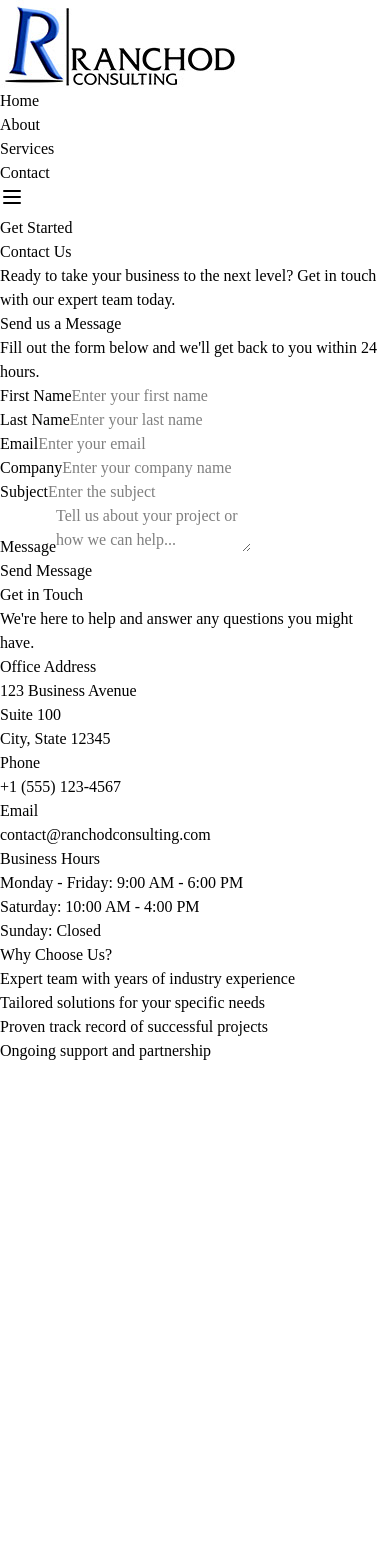
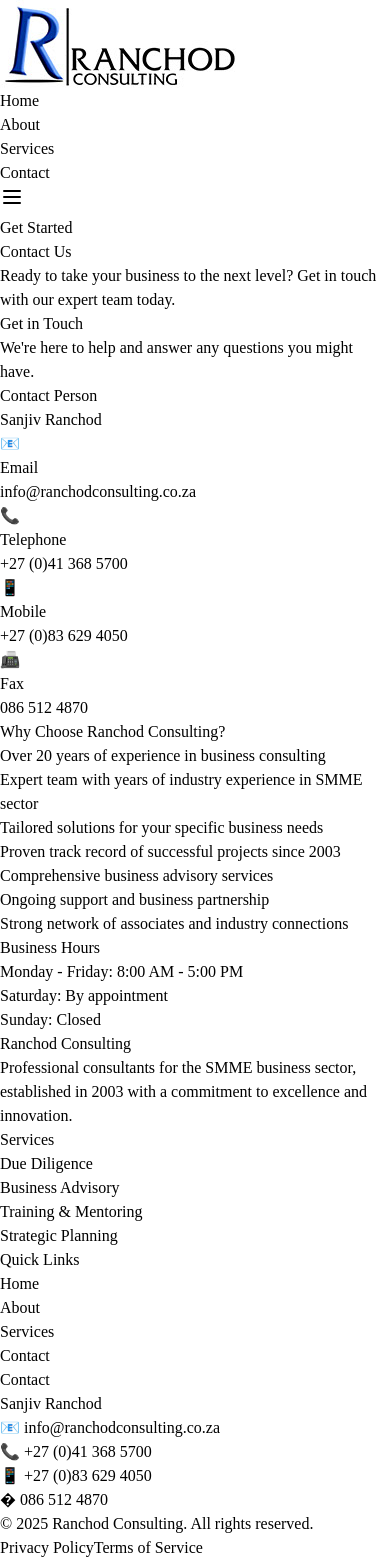
Before and after one commit to PhilaniNcube/ranchod-consulting, a Next.js app in the folder apps/web/: page /contact in a window 390 px wide. Before the commit the page ends 1063 px from the top, so only its background shows below. Built offline with nearby package versions, Linux system fonts and the light colour scheme.

Commit message:
feat: add footer component and integrate it into the layout

```diff
--- a/apps/web/app/contact/page.tsx
+++ b/apps/web/app/contact/page.tsx
@@ -1,4 +1,3 @@
-import { Button } from "@workspace/ui/components/button";
 import {
   Card,
   CardContent,
@@ -6,154 +5,143 @@
   CardHeader,
   CardTitle,
 } from "@workspace/ui/components/card";
-import { Input } from "@workspace/ui/components/input";
-import { Textarea } from "@workspace/ui/components/textarea";
-import { Label } from "@workspace/ui/components/label";
 
 export default function ContactPage() {
   return (
-    <div className="container mx-auto px-4 py-8">
-      <div className="max-w-6xl mx-auto">
-        <div className="text-center mb-12">
-          <h1 className="text-4xl font-bold mb-4">Contact Us</h1>
-          <p className="text-lg text-muted-foreground max-w-2xl mx-auto">
+    <div className="min-h-screen">
+      {/* Contact Hero */}
+      <section className="py-20 px-6 bg-gradient-to-br from-brand to-gray-800 text-white">
+        <div className="max-w-4xl mx-auto text-center">
+          <h1 className="text-5xl font-bold mb-6">Contact Us</h1>
+          <div className="w-24 h-1 bg-amber-600 mx-auto mb-8"></div>
+          <p className="text-xl leading-relaxed opacity-90">
             Ready to take your business to the next level? Get in touch with our
             expert team today.
           </p>
         </div>
-
-        <div className="grid grid-cols-1 lg:grid-cols-2 gap-12">
-          {/* Contact Form */}
-          <Card>
-            <CardHeader>
-              <CardTitle>Send us a Message</CardTitle>
-              <CardDescription>
-                Fill out the form below and we'll get back to you within 24
-                hours.
-              </CardDescription>
-            </CardHeader>
-            <CardContent>
-              <form className="space-y-6">
-                <div className="grid grid-cols-1 md:grid-cols-2 gap-4">
-                  <div className="space-y-2">
-                    <Label htmlFor="firstName">First Name</Label>
-                    <Input id="firstName" placeholder="Enter your first name" />
-                  </div>
-                  <div className="space-y-2">
-                    <Label htmlFor="lastName">Last Name</Label>
-                    <Input id="lastName" placeholder="Enter your last name" />
-                  </div>
-                </div>
-
-                <div className="space-y-2">
-                  <Label htmlFor="email">Email</Label>
-                  <Input
-                    id="email"
-                    type="email"
-                    placeholder="Enter your email"
-                  />
-                </div>
-
-                <div className="space-y-2">
-                  <Label htmlFor="company">Company</Label>
-                  <Input id="company" placeholder="Enter your company name" />
-                </div>
-
-                <div className="space-y-2">
-                  <Label htmlFor="subject">Subject</Label>
-                  <Input id="subject" placeholder="Enter the subject" />
-                </div>
-
-                <div className="space-y-2">
-                  <Label htmlFor="message">Message</Label>
-                  <Textarea
-                    id="message"
-                    placeholder="Tell us about your project or how we can help..."
-                    className="min-h-[120px]"
-                  />
-                </div>
-
-                <Button type="submit" className="w-full">
-                  Send Message
-                </Button>
-              </form>
-            </CardContent>
-          </Card>
+      </section>
 
       {/* Contact Information */}
+      <section className="py-20 px-6 bg-white">
+        <div className="max-w-6xl mx-auto">
+          <div className="grid grid-cols-1 lg:grid-cols-2 gap-12">
+            {/* Main Contact Information */}
             <div className="space-y-8">
-            <Card>
+              <Card className="border-2 border-brand/20">
                 <CardHeader>
-                <CardTitle>Get in Touch</CardTitle>
-                <CardDescription>
+                  <CardTitle className="text-brand text-2xl">Get in Touch</CardTitle>
+                  <CardDescription className="text-lg">
                     We're here to help and answer any questions you might have.
                   </CardDescription>
                 </CardHeader>
                 <CardContent className="space-y-6">
+                  <div className="space-y-4">
+                    <div className="bg-gray-50 p-6 rounded-lg">
+                      <h3 className="font-semibold text-xl mb-4 text-brand">Contact Person</h3>
+                      <p className="text-lg font-medium text-gray-900 mb-4">Sanjiv Ranchod</p>
+
+                      <div className="space-y-3">
+                        <div className="flex items-center space-x-3">
+                          <div className="w-8 h-8 bg-brand rounded-full flex items-center justify-center">
+                            <span className="text-white text-sm">📧</span>
+                          </div>
                           <div>
-                  <h3 className="font-semibold mb-2">Office Address</h3>
-                  <p className="text-muted-foreground">
-                    123 Business Avenue
-                    <br />
-                    Suite 100
-                    <br />
-                    City, State 12345
-                  </p>
+                            <p className="font-medium">Email</p>
+                            <p className="text-brand">info@ranchodconsulting.co.za</p>
+                          </div>
                         </div>
 
+                        <div className="flex items-center space-x-3">
+                          <div className="w-8 h-8 bg-brand rounded-full flex items-center justify-center">
+                            <span className="text-white text-sm">📞</span>
+                          </div>
                           <div>
-                  <h3 className="font-semibold mb-2">Phone</h3>
-                  <p className="text-muted-foreground">+1 (555) 123-4567</p>
+                            <p className="font-medium">Telephone</p>
+                            <p className="text-gray-700">+27 (0)41 368 5700</p>
+                          </div>
                         </div>
 
+                        <div className="flex items-center space-x-3">
+                          <div className="w-8 h-8 bg-brand rounded-full flex items-center justify-center">
+                            <span className="text-white text-sm">📱</span>
+                          </div>
                           <div>
-                  <h3 className="font-semibold mb-2">Email</h3>
-                  <p className="text-muted-foreground">
-                    contact@ranchodconsulting.com
-                  </p>
+                            <p className="font-medium">Mobile</p>
+                            <p className="text-gray-700">+27 (0)83 629 4050</p>
+                          </div>
                         </div>
 
+                        <div className="flex items-center space-x-3">
+                          <div className="w-8 h-8 bg-brand rounded-full flex items-center justify-center">
+                            <span className="text-white text-sm">📠</span>
+                          </div>
                           <div>
-                  <h3 className="font-semibold mb-2">Business Hours</h3>
-                  <p className="text-muted-foreground">
-                    Monday - Friday: 9:00 AM - 6:00 PM
-                    <br />
-                    Saturday: 10:00 AM - 4:00 PM
-                    <br />
-                    Sunday: Closed
-                  </p>
+                            <p className="font-medium">Fax</p>
+                            <p className="text-gray-700">086 512 4870</p>
                           </div>
+                        </div>
+                      </div>
+                    </div>
+                  </div>
+                </CardContent>
+              </Card>
+            </div>
+
+            {/* Why Choose Us */}
+            <div className="space-y-8">
+              <Card>
+                <CardHeader>
+                  <CardTitle className="text-brand text-2xl">Why Choose Ranchod Consulting?</CardTitle>
+                  <CardDescription>
+                    Over 20 years of experience in business consulting
+                  </CardDescription>
+                </CardHeader>
+                <CardContent>
+                  <ul className="space-y-4">
+                    <li className="flex items-start">
+                      <div className="w-3 h-3 bg-brand rounded-full mr-3 mt-2 flex-shrink-0"></div>
+                      <span className="text-gray-700">Expert team with years of industry experience in SMME sector</span>
+                    </li>
+                    <li className="flex items-start">
+                      <div className="w-3 h-3 bg-brand rounded-full mr-3 mt-2 flex-shrink-0"></div>
+                      <span className="text-gray-700">Tailored solutions for your specific business needs</span>
+                    </li>
+                    <li className="flex items-start">
+                      <div className="w-3 h-3 bg-brand rounded-full mr-3 mt-2 flex-shrink-0"></div>
+                      <span className="text-gray-700">Proven track record of successful projects since 2003</span>
+                    </li>
+                    <li className="flex items-start">
+                      <div className="w-3 h-3 bg-brand rounded-full mr-3 mt-2 flex-shrink-0"></div>
+                      <span className="text-gray-700">Comprehensive business advisory services</span>
+                    </li>
+                    <li className="flex items-start">
+                      <div className="w-3 h-3 bg-brand rounded-full mr-3 mt-2 flex-shrink-0"></div>
+                      <span className="text-gray-700">Ongoing support and business partnership</span>
+                    </li>
+                    <li className="flex items-start">
+                      <div className="w-3 h-3 bg-brand rounded-full mr-3 mt-2 flex-shrink-0"></div>
+                      <span className="text-gray-700">Strong network of associates and industry connections</span>
+                    </li>
+                  </ul>
                 </CardContent>
               </Card>
 
               <Card>
                 <CardHeader>
-                <CardTitle>Why Choose Us?</CardTitle>
+                  <CardTitle className="text-brand text-xl">Business Hours</CardTitle>
                 </CardHeader>
                 <CardContent>
-                <ul className="space-y-3">
-                  <li className="flex items-start">
-                    <div className="w-2 h-2 bg-primary rounded-full mr-3 mt-2"></div>
-                    <span>Expert team with years of industry experience</span>
-                  </li>
-                  <li className="flex items-start">
-                    <div className="w-2 h-2 bg-primary rounded-full mr-3 mt-2"></div>
-                    <span>Tailored solutions for your specific needs</span>
-                  </li>
-                  <li className="flex items-start">
-                    <div className="w-2 h-2 bg-primary rounded-full mr-3 mt-2"></div>
-                    <span>Proven track record of successful projects</span>
-                  </li>
-                  <li className="flex items-start">
-                    <div className="w-2 h-2 bg-primary rounded-full mr-3 mt-2"></div>
-                    <span>Ongoing support and partnership</span>
-                  </li>
-                </ul>
+                  <div className="space-y-2 text-gray-700">
+                    <p><span className="font-medium">Monday - Friday:</span> 8:00 AM - 5:00 PM</p>
+                    <p><span className="font-medium">Saturday:</span> By appointment</p>
+                    <p><span className="font-medium">Sunday:</span> Closed</p>
+                  </div>
                 </CardContent>
               </Card>
             </div>
           </div>
         </div>
+      </section>
     </div>
   );
 }
--- a/apps/web/app/layout.tsx
+++ b/apps/web/app/layout.tsx
@@ -3,6 +3,7 @@
 import "@workspace/ui/globals.css";
 import { Providers } from "@/components/providers";
 import { Navigation } from "@/components/navigation";
+import { Footer } from "@/components/footer";
 
 const fontSans = Geist({
   subsets: ["latin"],
@@ -27,6 +28,7 @@
         <Providers>
           <Navigation />
           {children}
+          <Footer />
         </Providers>
       </body>
     </html>
--- /dev/null
+++ b/apps/web/components/footer.tsx
@@ -0,0 +1,134 @@
+import Link from "next/link";
+
+export function Footer() {
+  return (
+    <footer className="bg-brand text-white">
+      <div className="container mx-auto px-6 py-12">
+        <div className="grid grid-cols-1 md:grid-cols-2 lg:grid-cols-4 gap-8">
+          {/* Company Info */}
+          <div className="space-y-4">
+            <h3 className="text-xl font-semibold">Ranchod Consulting</h3>
+            <p className="text-gray-200 text-sm leading-relaxed">
+              Professional consultants for the SMME business sector, established
+              in 2003 with a commitment to excellence and innovation.
+            </p>
+          </div>
+
+          {/* Services */}
+          <div className="space-y-4">
+            <h3 className="text-xl font-semibold">Services</h3>
+            <ul className="space-y-2 text-sm">
+              <li>
+                <Link
+                  href="/services"
+                  className="text-gray-200 hover:text-white transition-colors"
+                >
+                  Due Diligence
+                </Link>
+              </li>
+              <li>
+                <Link
+                  href="/services"
+                  className="text-gray-200 hover:text-white transition-colors"
+                >
+                  Business Advisory
+                </Link>
+              </li>
+              <li>
+                <Link
+                  href="/services"
+                  className="text-gray-200 hover:text-white transition-colors"
+                >
+                  Training & Mentoring
+                </Link>
+              </li>
+              <li>
+                <Link
+                  href="/services"
+                  className="text-gray-200 hover:text-white transition-colors"
+                >
+                  Strategic Planning
+                </Link>
+              </li>
+            </ul>
+          </div>
+
+          {/* Quick Links */}
+          <div className="space-y-4">
+            <h3 className="text-xl font-semibold">Quick Links</h3>
+            <ul className="space-y-2 text-sm">
+              <li>
+                <Link
+                  href="/"
+                  className="text-gray-200 hover:text-white transition-colors"
+                >
+                  Home
+                </Link>
+              </li>
+              <li>
+                <Link
+                  href="/about"
+                  className="text-gray-200 hover:text-white transition-colors"
+                >
+                  About
+                </Link>
+              </li>
+              <li>
+                <Link
+                  href="/services"
+                  className="text-gray-200 hover:text-white transition-colors"
+                >
+                  Services
+                </Link>
+              </li>
+              <li>
+                <Link
+                  href="/contact"
+                  className="text-gray-200 hover:text-white transition-colors"
+                >
+                  Contact
+                </Link>
+              </li>
+            </ul>
+          </div>
+
+          {/* Contact Info */}
+          <div className="space-y-4">
+            <h3 className="text-xl font-semibold">Contact</h3>
+            <div className="space-y-2 text-sm text-gray-200">
+              <p className="font-medium text-white">Sanjiv Ranchod</p>
+              <p>📧 info@ranchodconsulting.co.za</p>
+              <p>📞 +27 (0)41 368 5700</p>
+              <p>📱 +27 (0)83 629 4050</p>
+              <p>� 086 512 4870</p>
+            </div>
+          </div>
+        </div>
+
+        {/* Bottom Section */}
+        <div className="mt-8 pt-8 border-t border-white/20">
+          <div className="flex flex-col md:flex-row justify-between items-center space-y-4 md:space-y-0">
+            <p className="text-sm text-gray-200">
+              © {new Date().getFullYear()} Ranchod Consulting. All rights
+              reserved.
+            </p>
+            <div className="flex space-x-6 text-sm">
+              <Link
+                href="/privacy"
+                className="text-gray-200 hover:text-white transition-colors"
+              >
+                Privacy Policy
+              </Link>
+              <Link
+                href="/terms"
+                className="text-gray-200 hover:text-white transition-colors"
+              >
+                Terms of Service
+              </Link>
+            </div>
+          </div>
+        </div>
+      </div>
+    </footer>
+  );
+}
```
Also changed, not shown: apps/web/app/about/page.tsx (+85 -0 lines). Lines whose indentation alone changed are shown as unchanged.
